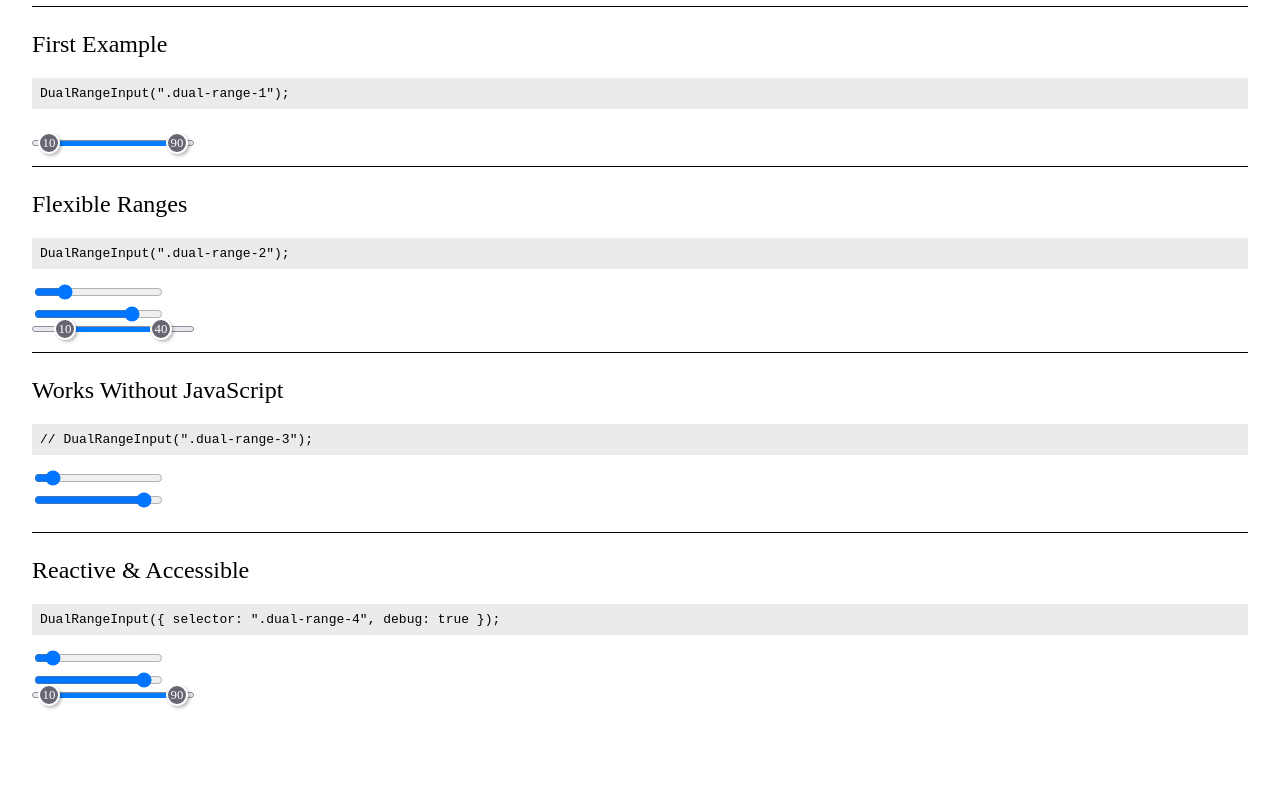
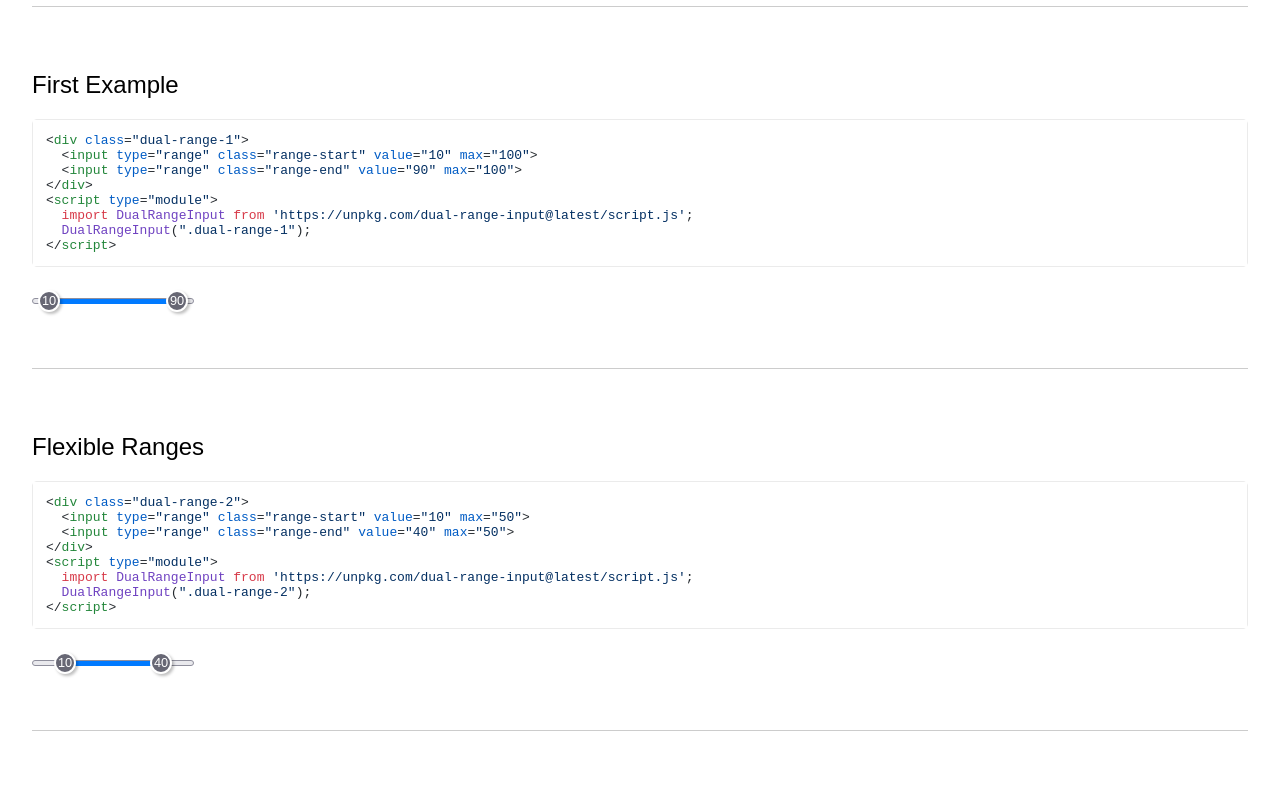
Before and after one commit to jshawl/dual-range-input, a website: page index.html in a window 1280 px wide. Shown: the part 84-874 px from the top of the page. Before the commit the page ends 814 px from the top, so only its background shows below. Drawn offline with nearby package versions, Linux system fonts and the light colour scheme.

Commit message:
update styles

```diff
--- a/index.html
+++ b/index.html
@@ -8,14 +8,24 @@
   <script type="module">
     import DualRangeInput from './script.js'
     DualRangeInput('.dual-range-1')
-    DualRangeInput({ selector: ".dual-range-2", debug: true });
+    DualRangeInput(".dual-range-2");
     DualRangeInput({ selector: ".dual-range-4", debug: true });
   </script>
-  <script></script>
+<link async rel="stylesheet"
+href="//unpkg.com/@highlightjs/cdn-assets@11.6.0/styles/github.min.css">
   <style>
-    h2 {
-      border-top: 1px solid black;
-      padding-top: 1.5rem;
+    body{
+      font-family: sans-serif;
+    }
+    h1, h2, h3 {
+      font-weight: lighter;
+    }
+    h2{
+      margin-top: 0;
+    }
+    section {
+      border-top: 1px solid #ccc;
+      padding: 4rem 0 ;
       font-weight: lighter;
     }
     body {
@@ -26,46 +36,63 @@
       font-weight: normal;
     }
     pre {
-      background: #ebebeb;
-      padding: 0.5rem;
-      overflow: scroll;
+      border: 1px solid #ebebeb;
+      border-radius: 5px;
     }
   </style>
 </head>
 <body>
 
-<h1>Dual Range Input <sup>(alpha)</sup></h1>
-
+<h1>Dual Range Input</h1>
+<section>
 <h2>First Example</h2>
-<pre><code>DualRangeInput(".dual-range-1");</code></pre>
+<pre><code class="language-html">&lt;div class="dual-range-1">
+  &lt;input type="range" class="range-start" value="10" max="100">
+  &lt;input type="range" class="range-end" value="90" max="100">
+&lt;/div>
+&lt;script type="module">
+  import DualRangeInput from 'https://unpkg.com/dual-range-input@latest/script.js';
+  DualRangeInput(".dual-range-1");
+&lt;/script></code></pre>
 
 <div class="dual-range-1">
   <input type="range" class="range-start" value="10" max="100"><br />
   <input type="range" class="range-end" value="90" max="100">
 </div>
-<script></script>
-
+</section>
+<section>
 <h2>Flexible Ranges</h2>
-<pre><code>DualRangeInput(".dual-range-2");</code></pre>
-
+<pre><code class="language-html">&lt;div class="dual-range-2">
+  &lt;input type="range" class="range-start" value="10" max="50">
+  &lt;input type="range" class="range-end" value="40" max="50">
+&lt;/div>
+&lt;script type="module">
+  import DualRangeInput from 'https://unpkg.com/dual-range-input@latest/script.js';
+  DualRangeInput(".dual-range-2");
+&lt;/script></code></pre>
 <div class="dual-range-2">
   <input type="range" class="range-start" value="10" max="50"><br />
   <input type="range" class="range-end" value="40" max="50">
 </div>
-
+</section>
+<section>
 <h2>Works Without JavaScript</h2>
 <pre><code>// DualRangeInput(".dual-range-3");</code></pre>
 <div class="dual-range-3">
   <input type="range" class="range-start" value="10" max="100"><br />
   <input type="range" class="range-end" value="90" max="100">
 </div>
-
+</section>
+<section>
 <h2>Reactive &amp; Accessible</h2>
 <pre><code>DualRangeInput({ selector: ".dual-range-4", debug: true });</code></pre>
 <div class="dual-range-4">
   <input type="range" class="range-start" value="10" max="100"><br />
   <input type="range" class="range-end" value="90" max="100">
 </div>
+</section>
+<script src="//unpkg.com/@highlightjs/cdn-assets@11.6.0/highlight.min.js"></script>
 
+<script>hljs.highlightAll()</script>
 </body>
 </html>
```
